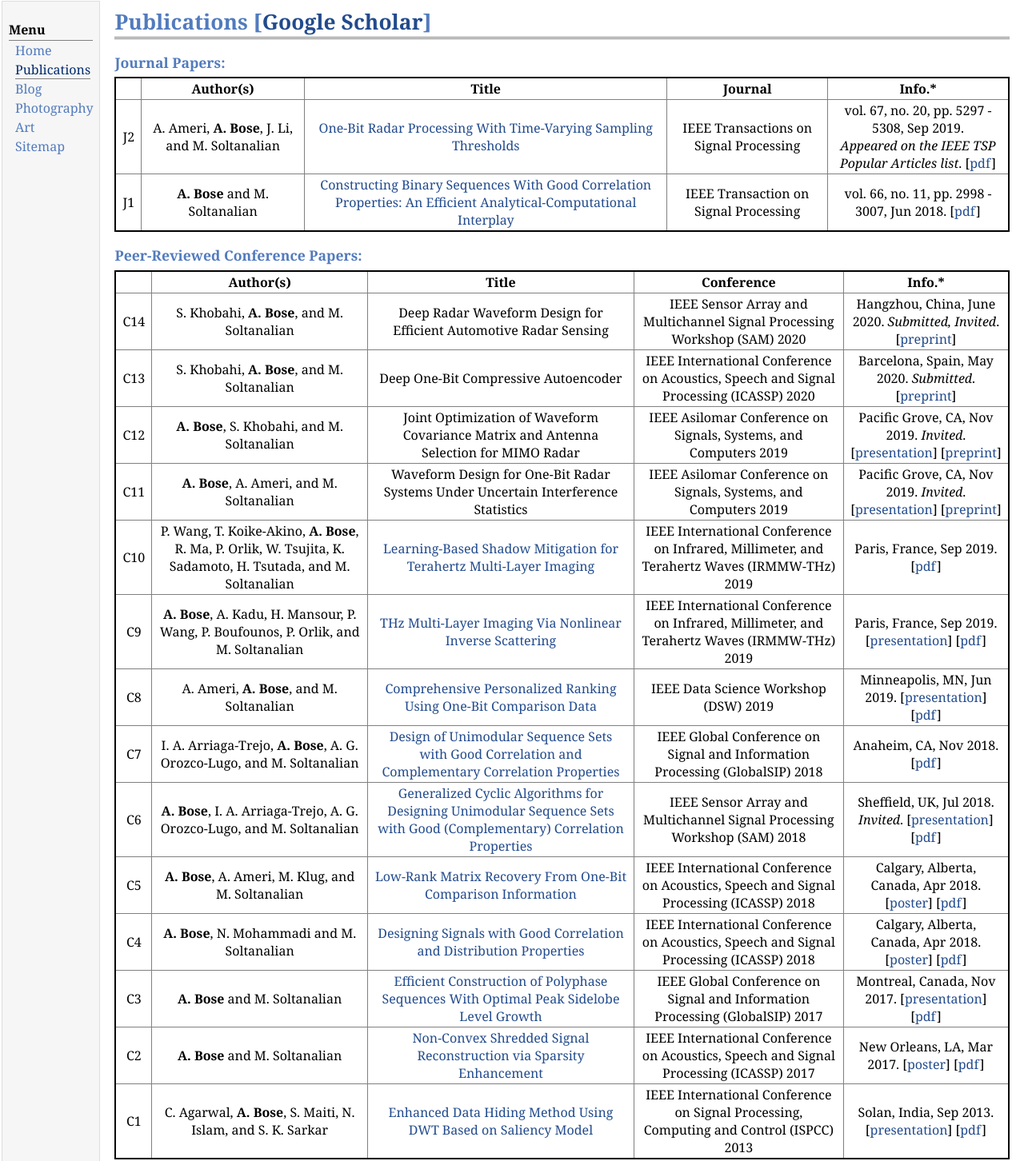
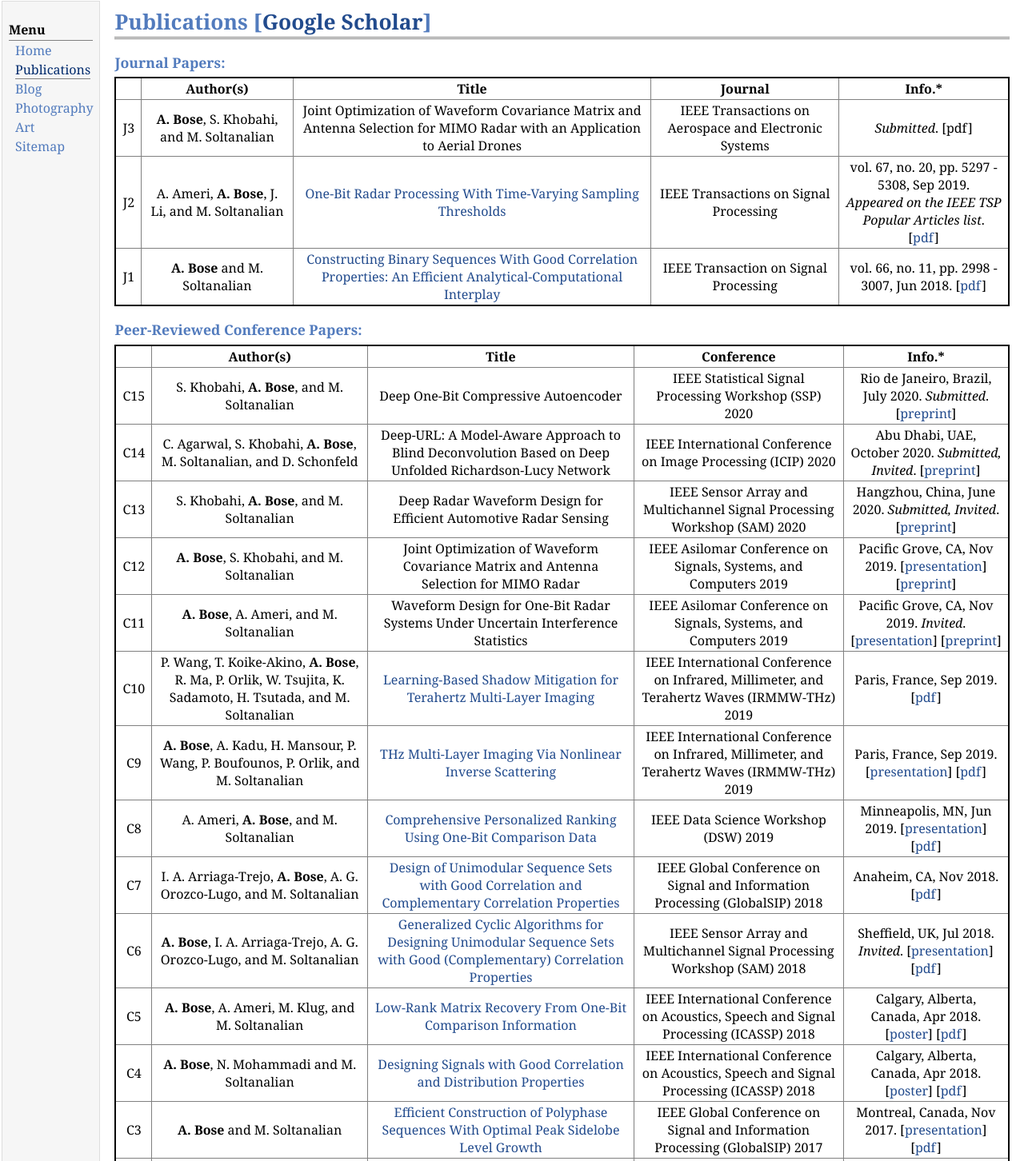
Before and after one commit to arindam-bose/arindam-bose.github.io, a plain HTML site: page publications.html in a window 1280 px wide. Shown: the part 1-1453 px from the top of the page at 80% size. Drawn offline with nearby package versions, Linux system fonts and the light colour scheme; some packages are replaced by stand-ins of ours.

Commit message:
updated today

```diff
--- a/publications.html
+++ b/publications.html
@@ -43,40 +43,43 @@ MathJax.Hub.Config({
 <h3>Journal Papers:</h3>
 <table id="JTABLE">
 <tr class="r1"><td class="c1"></td><td class="c2"><b>Author(s)</b>  </td><td class="c3"> <b>Title</b> </td><td class="c4"> <b>Journal</b> </td><td class="c5"> <b>Info.*</b> </td></tr>
-<tr class="r2"><td class="c1">
+<tr class="r2"><td class="c1">J3 </td><td class="c2"> <b>A. Bose</b>, S. Khobahi, and M. Soltanalian </td><td class="c2"> Joint Optimization of Waveform Covariance Matrix and Antenna Selection for MIMO Radar with an Application to Aerial Drones </td><td class="c2"> IEEE Transactions on Aerospace and Electronic Systems </td><td class="c2"> <i>Submitted</i>. [pdf]	 </td></tr>
+<tr class="r8"><td class="c1">
 J2 </td><td class="c2"> A. Ameri, <b>A. Bose</b>, J. Li, and M. Soltanalian </td><td class="c2"> <a href="https://ieeexplore.ieee.org/document/8822763" target=&ldquo;blank&rdquo;>One-Bit Radar Processing With Time-Varying Sampling Thresholds</a> </td><td class="c2"> IEEE Transactions on Signal Processing </td><td class="c2"> vol. 67, no. 20, pp. 5297 - 5308, Sep 2019. <br /><i>Appeared on the IEEE TSP Popular Articles list</i>. [<a href="pdfs/papers/journals/IEEE_08822763.pdf" target=&ldquo;blank&rdquo;>pdf</a>] </td></tr>
-<tr class="r14"><td class="c1">
+<tr class="r15"><td class="c1">
 J1 </td><td class="c2"> <b>A. Bose</b> and M. Soltanalian </td><td class="c2"> <a href="https://ieeexplore.ieee.org/document/8314765" target=&ldquo;blank&rdquo;>Constructing Binary Sequences With Good Correlation Properties: An Efficient Analytical-Computational Interplay</a> </td><td class="c2"> IEEE Transaction on Signal Processing </td><td class="c2"> vol. 66, no. 11, pp. 2998 - 3007, Jun 2018. [<a href="pdfs/papers/journals/IEEE_08314765.pdf" target=&ldquo;blank&rdquo;>pdf</a>]
 </td></tr></table>
 <h3>Peer-Reviewed Conference Papers:</h3>
 <table id="CTABLE">
 <tr class="r1"><td class="c1"></td><td class="c2"><b>Author(s)</b>  </td><td class="c3"> <b>Title</b> </td><td class="c4"> <b>Conference</b> </td><td class="c5"> <b>Info.*</b> </td></tr>
-<tr class="r2"><td class="c1">C14 </td><td class="c2"> S. Khobahi, <b>A. Bose</b>, and M. Soltanalian </td><td class="c2"> Deep Radar Waveform Design for Efficient Automotive Radar Sensing </td><td class="c2"> IEEE Sensor Array and Multichannel Signal Processing Workshop (SAM) 2020 </td><td class="c2"> Hangzhou, China, June 2020. <i>Submitted, Invited</i>. [<a href="https://arxiv.org/abs/1912.08180" target=&ldquo;blank&rdquo;>preprint</a>] </td></tr>
+<tr class="r2"><td class="c1">C15 </td><td class="c2"> S. Khobahi, <b>A. Bose</b>, and M. Soltanalian </td><td class="c2"> Deep One-Bit Compressive Autoencoder </td><td class="c2"> IEEE Statistical Signal Processing Workshop (SSP) 2020 </td><td class="c2"> Rio de Janeiro, Brazil, July 2020. <i>Submitted</i>. [<a href="https://arxiv.org/abs/1912.05539" target=&ldquo;blank&rdquo;>preprint</a>] </td></tr>
 <tr class="r8"><td class="c1">
-C13 </td><td class="c2"> S. Khobahi, <b>A. Bose</b>, and M. Soltanalian </td><td class="c2"> Deep One-Bit Compressive Autoencoder </td><td class="c2"> IEEE International Conference on Acoustics, Speech and Signal Processing (ICASSP) 2020 </td><td class="c2"> Barcelona, Spain, May 2020. <i>Submitted</i>. [<a href="https://arxiv.org/abs/1912.05539" target=&ldquo;blank&rdquo;>preprint</a>] </td></tr>
+C14 </td><td class="c2"> C. Agarwal, S. Khobahi, <b>A. Bose</b>, M. Soltanalian, and D. Schonfeld </td><td class="c2"> Deep-URL: A Model-Aware Approach to Blind Deconvolution Based on Deep Unfolded Richardson-Lucy Network </td><td class="c2"> IEEE International Conference on Image Processing (ICIP) 2020 </td><td class="c2"> Abu Dhabi, UAE, October 2020. <i>Submitted, Invited</i>. [<a href="https://arxiv.org/abs/2002.01053" target=&ldquo;blank&rdquo;>preprint</a>] </td></tr>
 <tr class="r14"><td class="c1">
-C12 </td><td class="c2"> <b>A. Bose</b>, S. Khobahi, and M. Soltanalian </td><td class="c2"> Joint Optimization of Waveform Covariance Matrix and Antenna Selection for MIMO Radar </td><td class="c2"> IEEE Asilomar Conference on Signals, Systems, and Computers 2019 </td><td class="c2"> Pacific Grove, CA, Nov 2019. <i>Invited</i>. [<a href="pdfs/presentations/Asilomar2019_1212.pdf" target=&ldquo;blank&rdquo;>presentation</a>] [<a href="https://arxiv.org/abs/1910.07591" target=&ldquo;blank&rdquo;>preprint</a>] </td></tr>
-<tr class="r21"><td class="c1">
+C13 </td><td class="c2"> S. Khobahi, <b>A. Bose</b>, and M. Soltanalian </td><td class="c2"> Deep Radar Waveform Design for Efficient Automotive Radar Sensing </td><td class="c2"> IEEE Sensor Array and Multichannel Signal Processing Workshop (SAM) 2020 </td><td class="c2"> Hangzhou, China, June 2020. <i>Submitted, Invited</i>. [<a href="https://arxiv.org/abs/1912.08180" target=&ldquo;blank&rdquo;>preprint</a>] </td></tr>
+<tr class="r20"><td class="c1">
+C12 </td><td class="c2"> <b>A. Bose</b>, S. Khobahi, and M. Soltanalian </td><td class="c2"> Joint Optimization of Waveform Covariance Matrix and Antenna Selection for MIMO Radar </td><td class="c2"> IEEE Asilomar Conference on Signals, Systems, and Computers 2019 </td><td class="c2"> Pacific Grove, CA, Nov 2019. [<a href="pdfs/presentations/Asilomar2019_1212.pdf" target=&ldquo;blank&rdquo;>presentation</a>] [<a href="https://arxiv.org/abs/1910.07591" target=&ldquo;blank&rdquo;>preprint</a>] </td></tr>
+<tr class="r27"><td class="c1">
 C11 </td><td class="c2"> <b>A. Bose</b>, A. Ameri, and M. Soltanalian </td><td class="c2"> Waveform Design for One-Bit Radar Systems Under Uncertain Interference Statistics </td><td class="c2"> IEEE Asilomar Conference on Signals, Systems, and Computers 2019 </td><td class="c2"> Pacific Grove, CA, Nov 2019. <i>Invited</i>. [<a href="pdfs/presentations/Asilomar2019_1347.pdf" target=&ldquo;blank&rdquo;>presentation</a>] [<a href="https://arxiv.org/abs/1912.00556" target=&ldquo;blank&rdquo;>preprint</a>] </td></tr>
-<tr class="r28"><td class="c1">
+<tr class="r34"><td class="c1">
 C10 </td><td class="c2"> P. Wang, T. Koike-Akino, <b>A. Bose</b>, R. Ma, P. Orlik, W. Tsujita, K. Sadamoto, H. Tsutada, and M. Soltanalian </td><td class="c2"> <a href="https://ieeexplore.ieee.org/document/8874429" target=&ldquo;blank&rdquo;>Learning-Based Shadow Mitigation for Terahertz Multi-Layer Imaging</a> </td><td class="c2"> IEEE International Conference on Infrared, Millimeter, and Terahertz Waves (IRMMW-THz) 2019 </td><td class="c2"> Paris, France, Sep 2019. [<a href="pdfs/papers/conferences/IEEE_08874429.pdf" target=&ldquo;blank&rdquo;>pdf</a>] </td></tr>
-<tr class="r34"><td class="c1">
+<tr class="r40"><td class="c1">
 C9 </td><td class="c2"> <b>A. Bose</b>, A. Kadu, H. Mansour, P. Wang, P. Boufounos, P. Orlik, and M. Soltanalian </td><td class="c2"> <a href="https://ieeexplore.ieee.org/document/8874118" target=&ldquo;blank&rdquo;>THz Multi-Layer Imaging Via Nonlinear Inverse Scattering</a> </td><td class="c2"> IEEE International Conference on Infrared, Millimeter, and Terahertz Waves (IRMMW-THz) 2019 </td><td class="c2"> Paris, France, Sep 2019. [<a href="pdfs/presentations/IRMMW2019_Nonlinear_Diffraction_THz.pdf" target=&ldquo;blank&rdquo;>presentation</a>] [<a href="pdfs/papers/conferences/IEEE_08874118.pdf" target=&ldquo;blank&rdquo;>pdf</a>] </td></tr>
-<tr class="r41"><td class="c1">
+<tr class="r47"><td class="c1">
 C8 </td><td class="c2"> A. Ameri, <b>A. Bose</b>, and M. Soltanalian </td><td class="c2"> <a href="https://ieeexplore.ieee.org/document/8755595" target=&ldquo;blank&rdquo;>Comprehensive Personalized Ranking Using One-Bit Comparison Data</a> </td><td class="c2"> IEEE Data Science Workshop (DSW) 2019 </td><td class="c2"> Minneapolis, MN, Jun 2019. [<a href="pdfs/presentations/DSW2019_CPR.pdf" target=&ldquo;blank&rdquo;>presentation</a>] [<a href="pdfs/papers/conferences/IEEE_08755595.pdf" target=&ldquo;blank&rdquo;>pdf</a>] </td></tr>
-<tr class="r48"><td class="c1">
+<tr class="r54"><td class="c1">
 C7 </td><td class="c2"> I. A. Arriaga-Trejo, <b>A. Bose</b>, A. G. Orozco-Lugo, and M. Soltanalian </td><td class="c2"> <a href="https://ieeexplore.ieee.org/document/8646667" target=&ldquo;blank&rdquo;>Design of Unimodular Sequence Sets with Good Correlation and Complementary Correlation Properties</a> </td><td class="c2"> IEEE Global Conference on Signal and Information Processing (GlobalSIP) 2018 </td><td class="c2"> Anaheim, CA, Nov 2018. [<a href="pdfs/papers/conferences/IEEE_08646667.pdf" target=&ldquo;blank&rdquo;>pdf</a>] </td></tr>
-<tr class="r54"><td class="c1">
+<tr class="r60"><td class="c1">
 C6 </td><td class="c2"> <b>A. Bose</b>, I. A. Arriaga-Trejo, A. G. Orozco-Lugo, and M. Soltanalian </td><td class="c2"> <a href="https://ieeexplore.ieee.org/document/8448920" target=&ldquo;blank&rdquo;>Generalized Cyclic Algorithms for Designing Unimodular Sequence Sets with Good (Complementary) Correlation Properties</a> </td><td class="c2"> IEEE Sensor Array and Multichannel Signal Processing Workshop (SAM) 2018 </td><td class="c2"> Sheffield, UK, Jul 2018. <i>Invited</i>. [<a href="pdfs/presentations/SAM2018_Generalized_Cyclic_Algorithms.pdf" target=&ldquo;blank&rdquo;>presentation</a>] [<a href="pdfs/papers/conferences/IEEE_08448920.pdf" target=&ldquo;blank&rdquo;>pdf</a>] </td></tr>
-<tr class="r61"><td class="c1">
+<tr class="r67"><td class="c1">
 C5 </td><td class="c2"> <b>A. Bose</b>, A. Ameri, M. Klug, and M. Soltanalian </td><td class="c2"> <a href="https://ieeexplore.ieee.org/document/8461367" target=&ldquo;blank&rdquo;>Low-Rank Matrix Recovery From One-Bit Comparison Information</a> </td><td class="c2"> IEEE International Conference on Acoustics, Speech and Signal Processing (ICASSP) 2018 </td><td class="c2"> Calgary, Alberta, Canada, Apr 2018. [<a href="pdfs/posters/ICASSP_Low-Rank_Matrix_Recovery_from_One-Bit_Comparison_Information.pdf" target=&ldquo;blank&rdquo;>poster</a>] [<a href="pdfs/papers/conferences/IEEE_08461367.pdf" target=&ldquo;blank&rdquo;>pdf</a>] </td></tr>
-<tr class="r68"><td class="c1">
+<tr class="r74"><td class="c1">
 C4 </td><td class="c2"> <b>A. Bose</b>, N. Mohammadi and M. Soltanalian </td><td class="c2"> <a href="https://ieeexplore.ieee.org/document/8462572" target=&ldquo;blank&rdquo;>Designing Signals with Good Correlation and Distribution Properties</a> </td><td class="c2"> IEEE International Conference on Acoustics, Speech and Signal Processing (ICASSP) 2018 </td><td class="c2"> Calgary, Alberta, Canada, Apr 2018. [<a href="pdfs/posters/ICASSP_Designing_Signals_with_Good_Correlation_and_Distribution_Properties.pdf" target=&ldquo;blank&rdquo;>poster</a>] [<a href="pdfs/papers/conferences/IEEE_08462572.pdf" target=&ldquo;blank&rdquo;>pdf</a>] </td></tr>
-<tr class="r75"><td class="c1">
+<tr class="r81"><td class="c1">
 C3 </td><td class="c2"> <b>A. Bose</b> and M. Soltanalian </td><td class="c2"> <a href="https://ieeexplore.ieee.org/document/8308608" target=&ldquo;blank&rdquo;>Efficient Construction of Polyphase Sequences With Optimal Peak Sidelobe Level Growth</a> </td><td class="c2"> IEEE Global Conference on Signal and Information Processing (GlobalSIP) 2017</td><td class="c2"> Montreal, Canada, Nov 2017. [<a href="pdfs/presentations/GlobalSIP_Efficient_Construction_of_Polyphase_Sequences_with_Optimal_Peak_Sidelobe_Level_Growth.pdf" target=&ldquo;blank&rdquo;>presentation</a>] [<a href="pdfs/papers/conferences/IEEE_08308608.pdf" target=&ldquo;blank&rdquo;>pdf</a>] </td></tr>
-<tr class="r82"><td class="c1">
+<tr class="r88"><td class="c1">
 C2 </td><td class="c2"> <b>A. Bose</b> and M. Soltanalian </td><td class="c2"> <a href="https://ieeexplore.ieee.org/document/7953046/" target=&ldquo;blank&rdquo;>Non-Convex Shredded Signal Reconstruction via Sparsity Enhancement</a> </td><td class="c2"> IEEE International Conference on Acoustics, Speech and Signal Processing (ICASSP) 2017 </td><td class="c2"> New Orleans, LA, Mar 2017. [<a href="pdfs/posters/ICASSP_Non-Convex_Shredded_Signal_Reconstruction_via_Sparsity_Enhancement.pdf" target=&ldquo;blank&rdquo;>poster</a>] [<a href="pdfs/papers/conferences/IEEE_07953046.pdf" target=&ldquo;blank&rdquo;>pdf</a>] </td></tr>
-<tr class="r88"><td class="c1">
+<tr class="r94"><td class="c1">
 C1 </td><td class="c2"> C. Agarwal, <b>A. Bose</b>, S. Maiti, N. Islam, and S. K. Sarkar </td><td class="c2"> <a href="https://ieeexplore.ieee.org/document/6663414" target=&ldquo;blank&rdquo;>Enhanced Data Hiding Method Using DWT Based on Saliency Model</a> </td><td class="c2"> IEEE International Conference on Signal Processing, Computing and Control (ISPCC) 2013 </td><td class="c2"> Solan, India, Sep 2013. [<a href="pdfs/presentations/ISPCC2013_Enhanced_Data_Hiding_Method.pdf" target=&ldquo;blank&rdquo;>presentation</a>] [<a href="pdfs/papers/conferences/IEEE_06663414.pdf" target=&ldquo;blank&rdquo;>pdf</a>]
 </td></tr></table>
 <h3>Technical Documents:</h3>
@@ -102,7 +105,7 @@ T1 </td><td class="c2"> <b>A. Bose</b> </td><td class="c2"> <a href="https://www
 *&copy; Copyright reserved by the corresponding publishing company. The articles may be downloaded and reused for research purpose only.</p>
 <div id="footer">
 <div id="footer-text">
-Page generated 2019-12-22 17:47:21 CST, by <a href="https://github.com/wsshin/jemdoc_mathjax" target="blank">jemdoc+MathJax</a>.
+Page generated 2020-02-23 15:42:19 CST, by <a href="https://github.com/wsshin/jemdoc_mathjax" target="blank">jemdoc+MathJax</a>.
 (<a href="publications.jemdoc">source</a>)
 </div>
 </div>
```
Also changed, not shown: chalk.html (+1 -1 lines), hidden.html (+1 -1 lines), index.html (+3 -3 lines), 2 other files.
